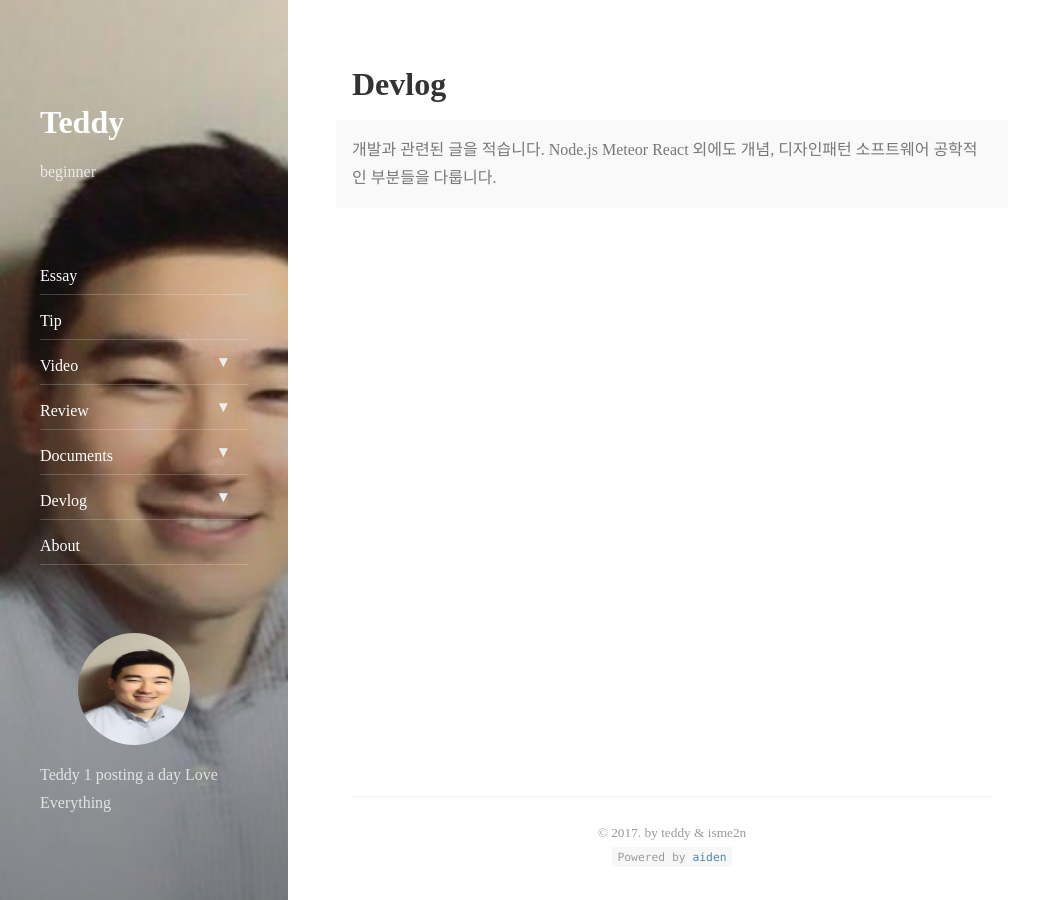
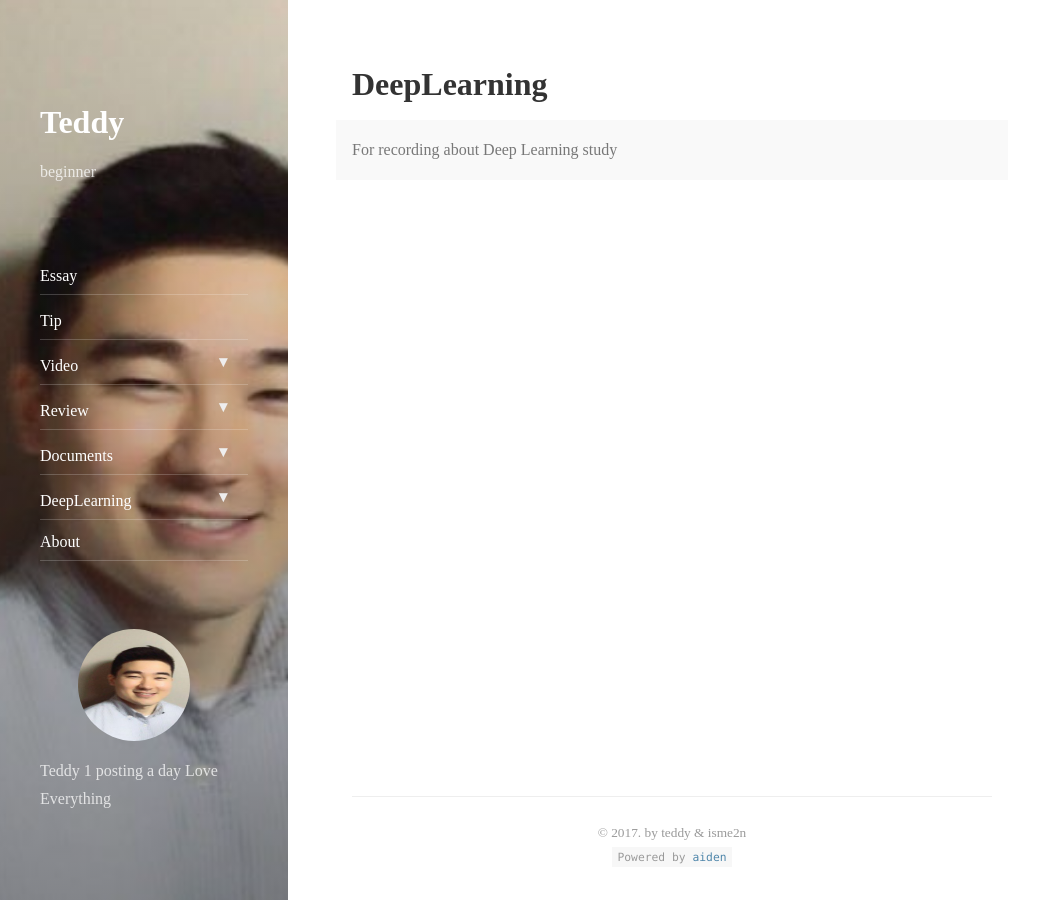
Before and after one commit to Taeu/taeu.github.io, a Jekyll site: the page built from _featured_categories/devlog.md, in a window 1280 px wide and 900 px high. Shown: the whole window, without its empty margins (0-1039 px from the left). Built offline with Jekyll 4.4.1, drawn with Linux system fonts in a browser that asks for light colours; nearby versions of some CDN libraries.

Commit message:
update 1 menu _ DL

```diff
--- a/_featured_categories/devlog.md
+++ b/_featured_categories/devlog.md
@@ -1,11 +1,11 @@
 ---
 layout: list
-title: Devlog
-slug: devlog
+title: DeepLearning
+slug: dl
 menu: true
 submenu: true
 order: 8
 description: >
-  개발과 관련된 글을 적습니다. Node.js Meteor React 외에도 개념, 디자인패턴 소프트웨어 공학적인 부분들을 다룹니다.
+  For recording about Deep Learning study
 
 ---
```
